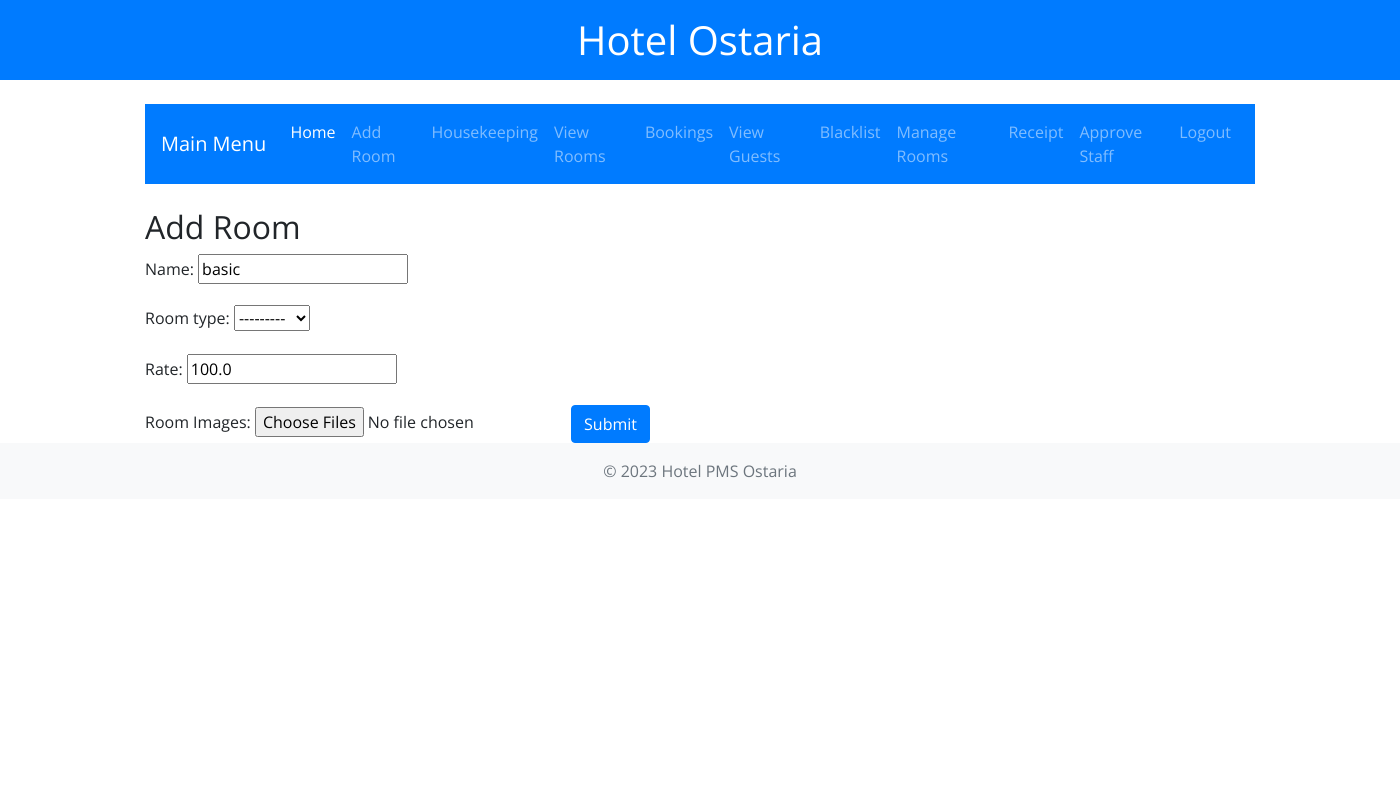
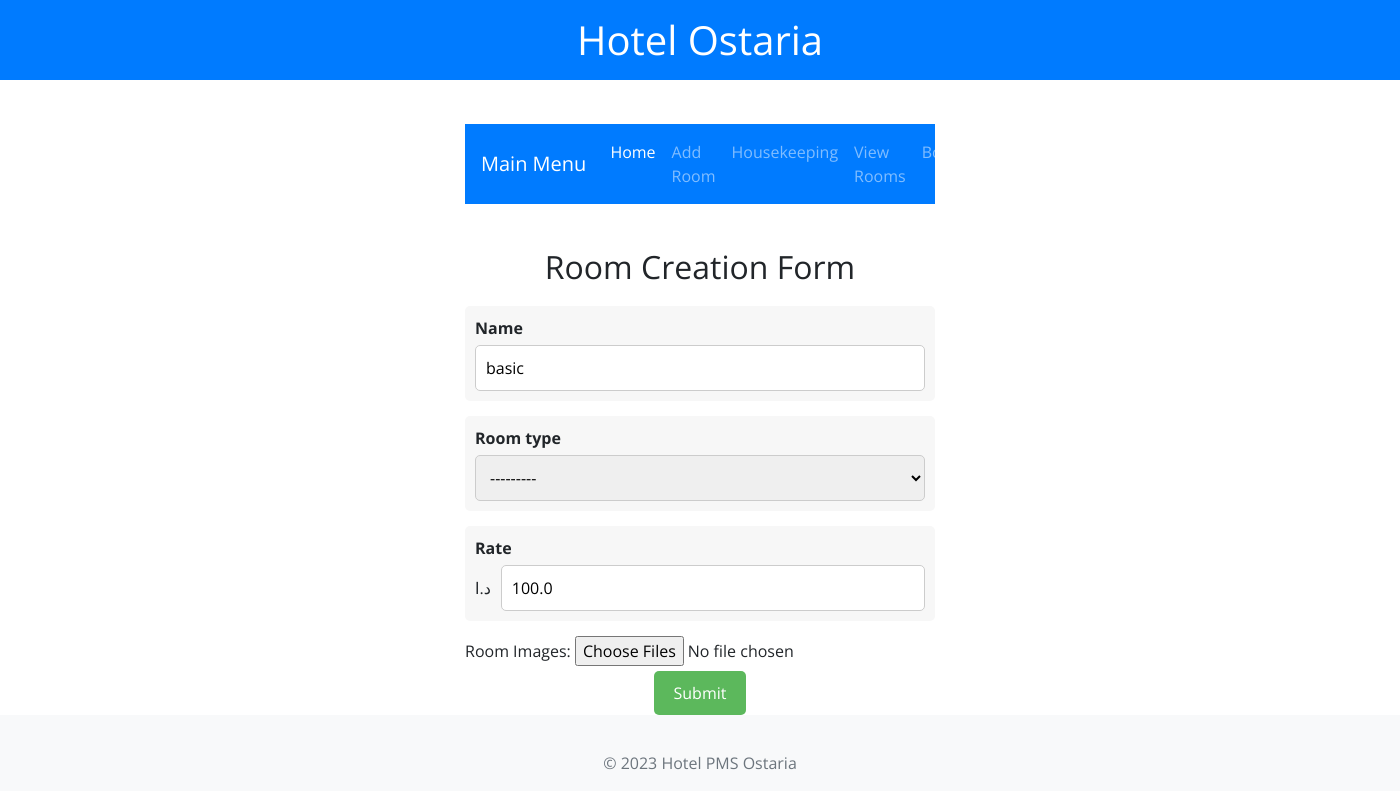
Before and after one commit to jagonzas/hotelPMS, a Django app: page /add_room/ in a window 1400 px wide; the page is wider, and only the part inside the window is pictured. Run offline with Django 4.2, Linux system fonts and the light colour scheme; a user stored in the database is signed in; some libraries are stand-ins or nearby versions.

Commit message:
changed up the add_room appereance for the admins side

```diff
--- a/hotel_pms/forms.py
+++ b/hotel_pms/forms.py
@@ -58,7 +58,7 @@ class RoomForm(forms.ModelForm):
         fields = ['name','room_type','rate']
         widgets = {
             'room_type': forms.Select(choices=Room.ROOM_TYPES),
-            'rate': forms.NumberInput(attrs={'step': "0.01", 'min': "0"}),
+            'rate': forms.NumberInput(attrs={'step': "0.01", 'min': "0", 'placeholder': 'د.ا'}),
             'image': forms.FileInput()
         }
 
--- a/hotel_pms/templates/hotel_pms/add_room.html
+++ b/hotel_pms/templates/hotel_pms/add_room.html
@@ -1,15 +1,80 @@
 {% extends 'hotel_pms/index.html' %}
 {% block content %}
+<style>
+.container {
+    max-width: 500px;
+    margin: 0 auto;
+    padding-top: 20px;
+}
+
+h2 {
+    text-align: center;
+    margin-bottom: 20px;
+}
+
+.field-container {
+    margin-bottom: 15px;
+    padding: 10px;
+    border-radius: 5px;
+    background-color: #f7f7f7;
+}
+
+.field-container label {
+    display: block;
+    margin-bottom: 5px;
+    font-weight: bold;
+}
+
+.field-container input, .field-container select {
+    width: 100%;
+    padding: 10px;
+    border: 1px solid #ccc;
+    border-radius: 5px;
+}
+
+.field-container input[type="file"] {
+    padding: 0;
+}
+
+.submit-btn {
+    display: block;
+    margin: 0 auto;
+    padding: 10px 20px;
+    background-color: #5cb85c;
+    color: #fff;
+    border: none;
+    border-radius: 5px;
+    cursor: pointer;
+}
+
+.submit-btn:hover {
+    background-color: #4cae4c;
+}
+</style>
+
 <div class="container">
-    <h2>Add Room</h2>
+    <h2>Room Creation Form</h2>
     <form method="POST" enctype="multipart/form-data">
         {% csrf_token %}
-        {{ form.as_p }}
+
+        {% for field in form %}
+        <div class="field-container">
+            <label for="{{ field.id_for_label }}">{{ field.label }}</label>
+            {% if field.name == "rate" %}
+            <div style="display: flex; align-items: center;">
+                <span style="margin-right: 10px;">د.ا</span>
+                {{ field }}
+            </div>
+            {% else %}
+            {{ field }}
+            {% endif %}
+        </div>
+        {% endfor %}
 
         <label for="images">Room Images:</label>
         <input type="file" name="images" id="images" multiple>
 
-        <button type="submit" class="btn btn-primary">Submit</button>
+        <button type="submit" class="btn btn-primary submit-btn">Submit</button>
     </form>
 </div>
 {% endblock %}
--- a/hotel_pms/views.py
+++ b/hotel_pms/views.py
@@ -466,9 +466,7 @@ def blacklist_customers(request):
 
 def view_guests(request):
     query = request.GET.get('query')
-
     customers = Customer.objects.all()
-
 
     if query:
         customers = customers.filter(user__username__icontains=query)
@@ -542,7 +540,7 @@ def booking_receipt(request, booking_id):
     return render(request, 'hotel_pms/booking_receipt.html', {'booking': booking, 'total_cost': total_cost})
 
 
-@user_passes_test(lambda u: u.is_superuser, login_url='login')
+@superuser_or_employee_required
 def generate_receipt_pdf(request, booking_id):
     booking = get_object_or_404(Booking, id=booking_id)
 
```
Also changed, not shown: db.sqlite3.
